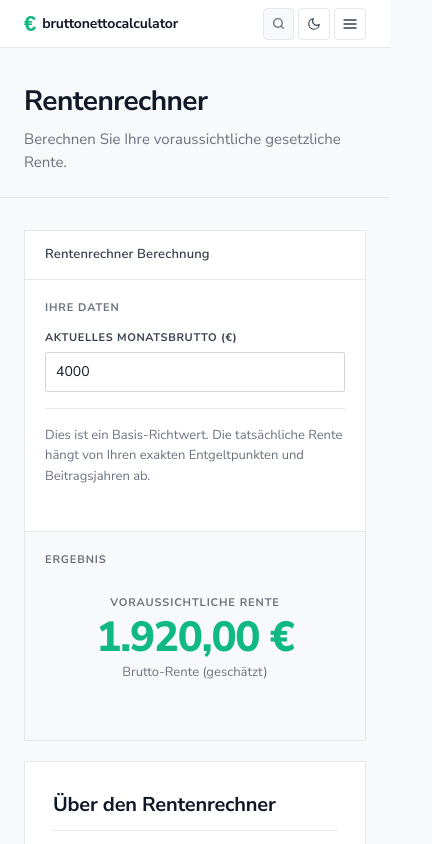
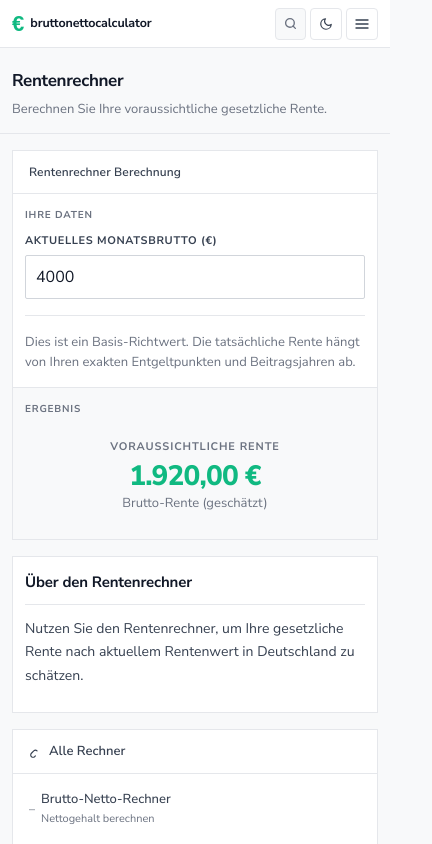
Before and after one commit to monildomadiya/bruttonettocalculator, a Next.js app: page /rente in a window 390 px wide. Shown: the top 844 px of the page, 432 px wide, since content can reach past the window. Built offline with nearby package versions, Linux system fonts and the light colour scheme.

Commit message:
fix: full mobile responsiveness — 860px/680px/480px breakpoints for all components

```diff
--- a/src/app/globals.css
+++ b/src/app/globals.css
@@ -1734,3 +1734,335 @@ html, body {
   white-space: nowrap;
   border-width: 0;
 }
+
+/* =========================================
+   MOBILE RESPONSIVENESS — COMPREHENSIVE
+   Breakpoints: 860px | 680px | 480px
+   ========================================= */
+
+/* ── 860px: tablet landscape ── */
+@media (max-width: 860px) {
+
+  /* Tighter page padding */
+  .page-wrap {
+    padding: 0 16px;
+  }
+
+  /* Content area: single column (sidebar moves below) */
+  .content-area {
+    grid-template-columns: 1fr;
+    padding: 20px 0 48px;
+    gap: 20px;
+  }
+
+  /* Sidebar becomes horizontal strip below calculator */
+  .sidebar {
+    display: grid;
+    grid-template-columns: 1fr 1fr;
+    gap: 16px;
+  }
+
+  /* Page hero */
+  .page-hero {
+    padding: 24px 0 18px;
+  }
+  .page-hero h1 {
+    font-size: 22px;
+  }
+  .page-hero p {
+    font-size: 14px;
+  }
+
+  /* Hub hero */
+  .hub-hero {
+    padding: 32px 0;
+  }
+  .hub-hero h1 {
+    font-size: 22px;
+  }
+  .hub-hero p {
+    font-size: 14px;
+  }
+
+  /* Footer: 2 columns */
+  .footer-grid {
+    grid-template-columns: 1fr 1fr;
+    gap: 24px;
+  }
+  .footer-brand {
+    grid-column: 1 / -1;
+  }
+
+  /* Footer bottom: stack */
+  .footer-bottom {
+    flex-direction: column;
+    gap: 12px;
+  }
+  .footer-legal-links {
+    flex-wrap: wrap;
+    gap: 12px;
+  }
+
+  /* SEO section */
+  .seo-section {
+    padding: 20px 16px;
+  }
+}
+
+/* ── 680px: mobile ── */
+@media (max-width: 680px) {
+
+  /* page-wrap very tight */
+  .page-wrap {
+    padding: 0 12px;
+  }
+
+  /* Header height */
+  .site-header {
+    height: 48px;
+  }
+
+  /* Logo text shrink */
+  .logo-text {
+    font-size: 12.5px;
+  }
+
+  /* Page hero */
+  .page-hero {
+    padding: 20px 0 14px;
+  }
+  .page-hero h1 {
+    font-size: 19px;
+  }
+  .page-hero p {
+    font-size: 13px;
+  }
+
+  /* Content area */
+  .content-area {
+    padding: 16px 0 40px;
+    gap: 16px;
+  }
+
+  /* Calc panels: single column */
+  .calc-panels {
+    grid-template-columns: 1fr;
+    min-height: unset;
+  }
+  .calc-inputs {
+    border-right: none;
+    border-bottom: 1px solid var(--border-color);
+    padding: 16px;
+  }
+  .calc-results {
+    padding: 16px;
+  }
+
+  /* Calc card title */
+  .calc-card-title {
+    padding: 12px 16px;
+    font-size: 12px;
+  }
+
+  /* Form rows: single column on small screens */
+  .form-row {
+    grid-template-columns: 1fr;
+    gap: 10px;
+    margin-bottom: 10px;
+  }
+  .form-input,
+  .form-select {
+    height: 44px;
+    font-size: 16px; /* prevents iOS zoom */
+  }
+
+  /* Result hero number — smaller on mobile */
+  .result-hero-amount {
+    font-size: 32px;
+  }
+
+  /* Sidebar: single column */
+  .sidebar {
+    grid-template-columns: 1fr;
+  }
+
+  /* SEO section */
+  .seo-section {
+    padding: 16px 14px;
+    margin-top: 16px;
+  }
+  .seo-section h2 {
+    font-size: 17px;
+  }
+  .seo-section h3 {
+    font-size: 14px;
+  }
+
+  /* Hub hero */
+  .hub-hero {
+    padding: 24px 0;
+  }
+  .hub-hero h1 {
+    font-size: 19px;
+  }
+  .hub-hero p {
+    font-size: 13px;
+    margin-bottom: 16px;
+  }
+
+  /* Hub grid: 2 cols on mobile */
+  .hub-grid {
+    grid-template-columns: 1fr 1fr;
+    gap: 10px;
+  }
+  .hub-card {
+    padding: 14px;
+  }
+  .hub-card-title {
+    font-size: 13px;
+  }
+  .hub-card-desc {
+    font-size: 12px;
+  }
+
+  /* Hub section header */
+  .hub-section-header {
+    padding: 10px 0;
+    margin-bottom: 16px;
+  }
+
+  /* Hub seo intro */
+  .hub-seo-intro {
+    padding: 16px;
+    font-size: 13px;
+    margin-bottom: 24px;
+  }
+
+  /* Footer: single column */
+  .footer-grid {
+    grid-template-columns: 1fr;
+    gap: 20px;
+  }
+  .site-footer {
+    padding: 40px 0 24px;
+    margin-top: 48px;
+  }
+  .footer-tagline {
+    max-width: 100%;
+  }
+
+  /* Search overlay: full width */
+  .search-overlay {
+    padding-top: 48px;
+    align-items: flex-start;
+  }
+  .search-modal {
+    margin: 0 8px;
+    max-height: calc(100vh - 60px);
+    overflow: hidden;
+    display: flex;
+    flex-direction: column;
+  }
+  .search-results {
+    max-height: calc(100vh - 200px);
+  }
+  .search-footer {
+    gap: 10px;
+    padding: 6px 12px;
+  }
+  .search-hint {
+    font-size: 10px;
+  }
+
+  /* Unit tabs */
+  .unit-tabs {
+    margin-bottom: 14px;
+  }
+  .unit-tab {
+    padding: 7px 2px;
+    font-size: 11px;
+  }
+  .unit-tab .tab-name {
+    font-size: 11px;
+  }
+
+  /* FAQ */
+  .faq-item h3 {
+    font-size: 13.5px;
+  }
+  .faq-item p {
+    font-size: 13px;
+  }
+
+  /* Mobile menu full screen */
+  .mobile-menu {
+    top: 48px;
+  }
+}
+
+/* ── 480px: small phones ── */
+@media (max-width: 480px) {
+
+  /* Hub grid: single column on very small phones */
+  .hub-grid {
+    grid-template-columns: 1fr;
+  }
+
+  /* Page hero */
+  .page-hero h1 {
+    font-size: 17px;
+  }
+
+  /* Result hero */
+  .result-hero-amount {
+    font-size: 28px;
+  }
+
+  /* Calc card */
+  .calc-inputs,
+  .calc-results {
+    padding: 14px 12px;
+  }
+
+  /* Breakdown table on tiny screens */
+  .breakdown-table {
+    font-size: 12px;
+  }
+  .breakdown-table td {
+    padding: 6px 0;
+  }
+
+  /* Progress legend wrap */
+  .progress-legend {
+    gap: 4px 10px;
+  }
+  .legend-item {
+    font-size: 10px;
+  }
+
+  /* Footer legal links */
+  .footer-legal-links {
+    flex-direction: column;
+    gap: 8px;
+  }
+
+  /* Tighter section label */
+  .section-label {
+    font-size: 10px;
+    margin-bottom: 10px;
+  }
+
+  /* SEO section tighter */
+  .seo-section {
+    padding: 14px 12px;
+  }
+  .seo-section h2 {
+    font-size: 15px;
+  }
+
+  /* Button full height */
+  .btn-calculate {
+    height: 48px;
+    font-size: 12px;
+  }
+}
```
